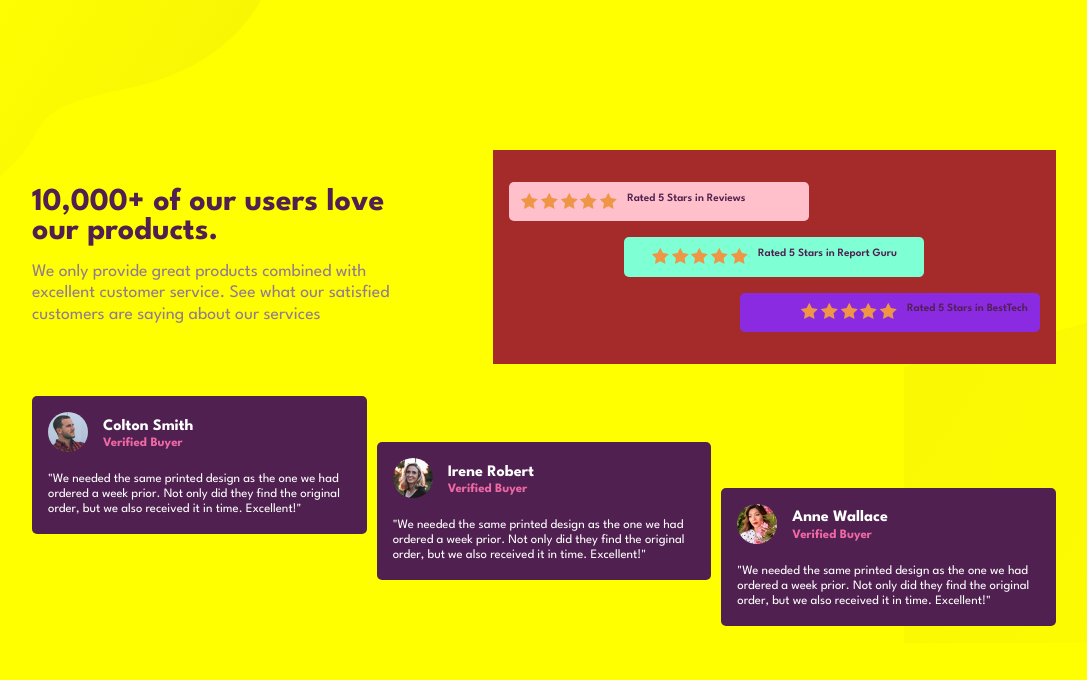
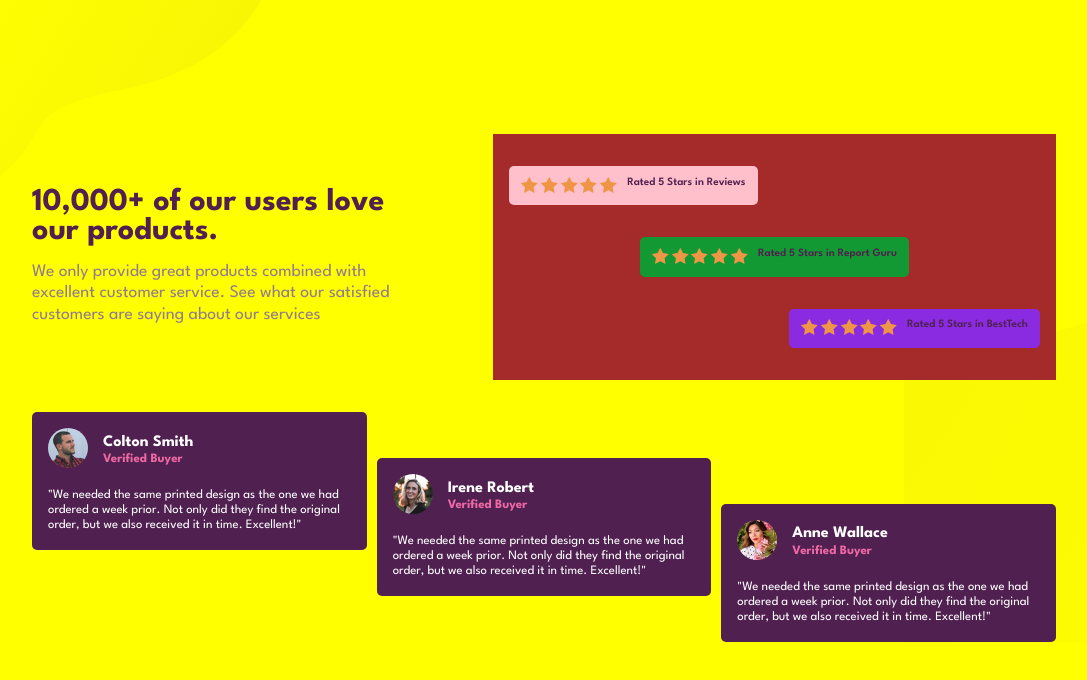
Before and after one commit to leongratis/social-proof, a plain HTML site: page index.html in a window 1280 px wide. Shown: the whole page, without its empty margins (96-1183 px from the left). Drawn offline with Linux system fonts and the light colour scheme.

Commit message:
first commit

```diff
--- a/style.css
+++ b/style.css
@@ -223,6 +223,14 @@ aside .number h3{
         text-align: left;
     }
 
+     header .rating{
+        display: flex;
+        flex-direction: column;
+        background-color: brown;
+        width: 55%;
+        padding: 1rem;
+    }
+
     header .star{
         padding: 0.6rem 0.7rem;
         display: flex;
@@ -231,25 +239,24 @@ aside .number h3{
 
     }
 
-    .star:nth-of-type(1){
-        justify-content: flex-start;
-        width: 300px;
+    .rating > :nth-child(1 of .star){
+
+        justify-self: flex-start;
+        align-self: flex-start;
         background-color: pink;
     }
-    .star:nth-of-type(2){
-        justify-content: center;
-         width: 300px;
-         background-color: aquamarine;
+    .rating > :nth-child(2 of .star){
+        justify-self: center;
+        align-self: center;
+         background-color: rgb(18, 153, 52);
     }
-    .rating .star:nth-of-type(3){
-        justify-content: flex-end;
-         width: 300px;
+
+    .rating > :nth-child(3 of .star){
+
+        justify-self: flex-end;
+        align-self: flex-end;
          background-color: blueviolet;
     }
 
-    header .rating{
-        background-color: brown;
-        width: 55%;
-        padding: 1rem;
-    }
+
 }
```
